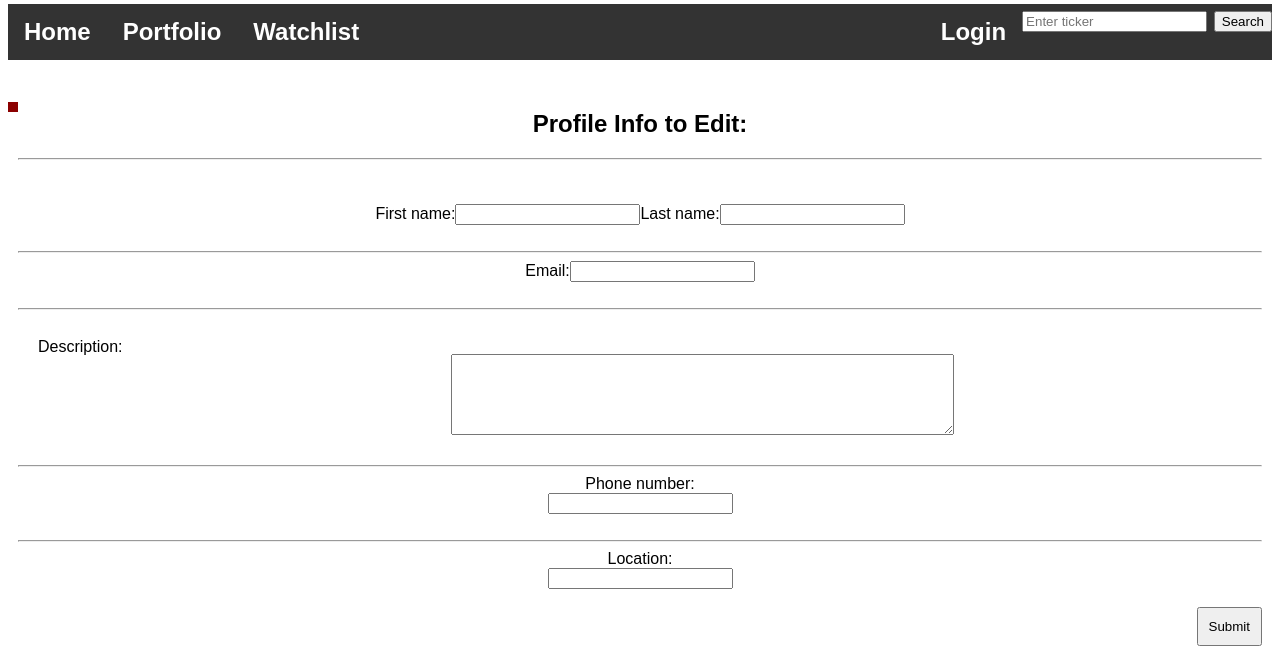
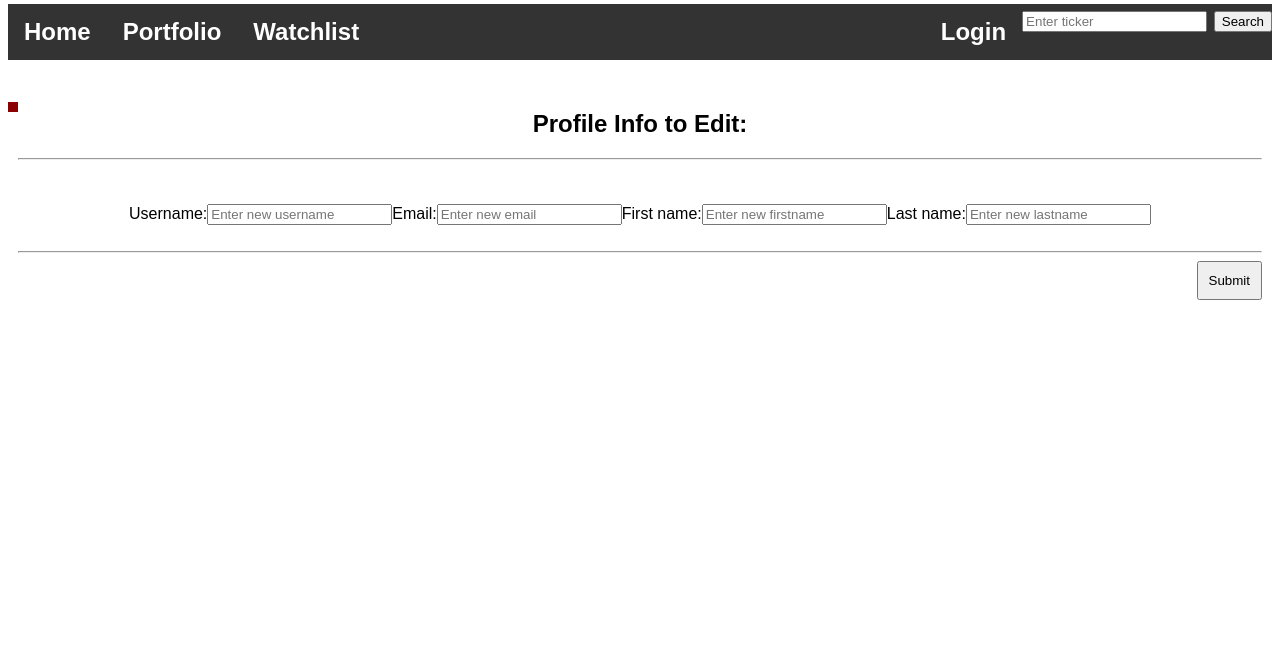
Before and after one commit to rywards/profstock, a Flask app: template templates/profile.html in a window 1280 px wide. Shown: the part 175-821 px from the top of the page. After the commit the page ends 475 px from the top, so only its background shows below. Run offline with Flask 2, Linux system fonts and the light colour scheme; the template is opened without the code that fills it, so the values that code supplies are empty.

Commit message:
link to profile and requests

```diff
--- a/app.py
+++ b/app.py
@@ -249,14 +249,31 @@ def profile():
 
     if (session):
 
+        userinfo = session_info()
+        uid = userinfo['userinfo']['sub']
+        username = userinfo['userinfo']['name']
+        email = userinfo['userinfo']['email']
+
         if (request.method == 'GET'):
-            userinfo = session_info()
-            uid = userinfo['userinfo']['sub']
-            username = userinfo['userinfo']['name']
-            email = userinfo['userinfo']['email']
             statement = alcsession.query(users).filter_by(uid=uid).first()
             return render_template("profile.html", username=username,
                                                     email=email)
+        if (request.method == 'POST'):
+
+            username = request.form['username']
+            email = request.form['email']
+            firstname = request.form['firstname']
+            lastname = request.form['lastname']
+
+            statement = alcsession.query(users).filter_by(uid=uid).update(username=username,
+                                                                          email=email,
+                                                                          firstname=firstname,
+                                                                          lastname=lastname)
+            alcsession.execute(statement)
+            alcsession.commit()
+
+            return redirect("/profile")
+
 
     else:
         return redirect("/login")
--- a/templates/profile.html
+++ b/templates/profile.html
@@ -57,31 +57,21 @@
                     return(
                         <div id='profileText'>
                             <h2> Profile Info to Edit: </h2>
-                            <form action="/editUser" method='post'>
+                            <form action="/profile" method='post'>
                                 <hr></hr>
                                 <br/>
                                 <br/>
+                                <label for="username">Username:</label>
+                                <input type="text" name="username" placeholder="Enter new username"></input>
+                                <label for="email">Email:</label>
+                                <input type="text" name="email" placeholder="Enter new email"></input>
                                 <label for="firstname">First name:</label>
-                                <input type="text" name="firstname"></input>
+                                <input type="text" name="firstname" placeholder="Enter new firstname"></input>
                                 <label for="lastname">Last name:</label>
-                                <input type="text" name="lastname"></input>
+                                <input type="text" name="lastname" placeholder="Enter new lastname"></input>
                                 <br/><br/>
                                 <hr></hr>
-                                <label for="email">Email:</label>
-                                <input type="email" id="email" name="email"></input>
-                                <br/><br/>
-                                <hr></hr>
-                                <label for="description" id="descriptionlabel">Description:</label><br/><br/>
-                                <textarea rows='5' cols='60' name='description'></textarea>
-                                <br/><br/>
-                                <hr></hr>
-                                <label for="number" id="number">Phone number:</label><br/>
-                                <input type="number" id="number" name="number" min="100000000"></input>
-                                <br/><br/>
-                                <hr></hr>
-                                <label for="location" >Location:</label><br/>
-                                <input type="text" name="location"></input>
-                                <br/><br/>
+
                                 <input type="submit" id="pfpbutton" name="button"></input>
                             </form>
                         </div>
```
